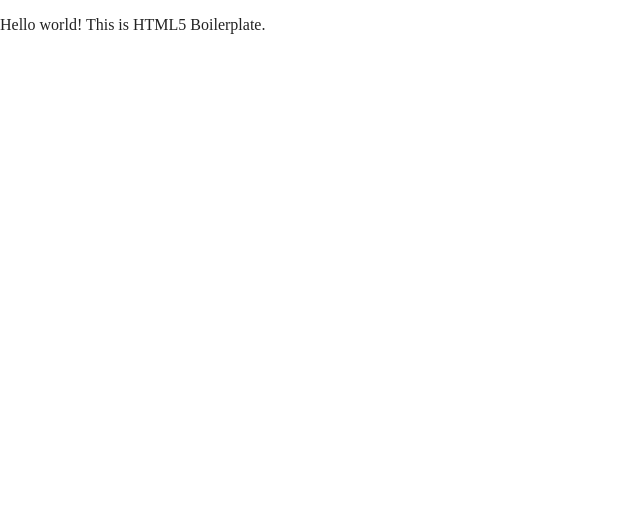
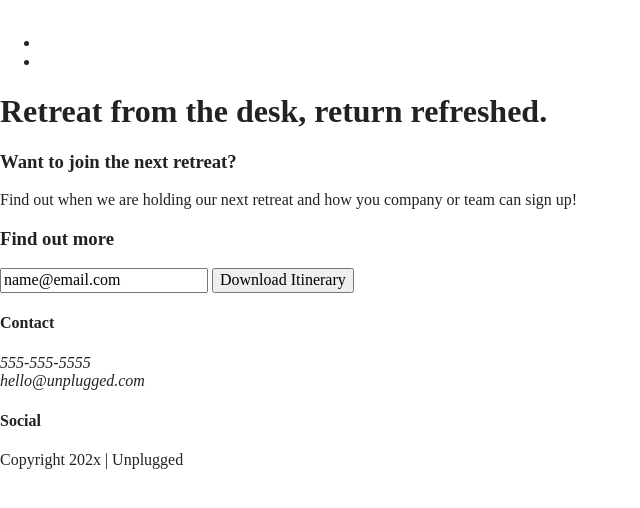
Before and after one commit to MeganMcLaughlin87/unplugged-site, a website built with Parcel: page index.html in a window 1280 px wide. Shown: the whole page, without its empty margins (0-640 px from the left). Built offline with nearby package versions, Linux system fonts and the light colour scheme.

Commit message:
Added header, footer, and main content areas. Wrote HTML for header, footer, and main content areas. Added HTML tags. Added text. Added newsletter signup form.

```diff
--- a/index.html
+++ b/index.html
@@ -3,7 +3,7 @@
 
 <head>
   <meta charset="utf-8">
-  <title></title>
+  <title>Unplugged Retreat</title>
   <meta name="description" content="">
   <meta name="viewport" content="width=device-width, initial-scale=1">
 
@@ -21,11 +21,78 @@
 
   <meta name="theme-color" content="#fafafa">
 </head>
+<header>
+  <div class="content-wrapper">
+    <a href="#">
+      <img>
+    </a>
+    <div class="header-divider">
+
+    </div>
+    <nav>
+      <ul>
+        <li><a href="faq/index.html"></a></li>
+        <li><a href="about/index.html"></a></li>
+      </ul>
+    </nav>
+
+  </div>
+</header>
+
+<main>
+  <section class="hero-area">
+    <div class="content-wrapper">
+      <h1>Retreat from the desk, return refreshed.</h1>
+    </div>
+  </section>
+  <aside>
+    <div class="content-wrapper">
+      <div class="form-description">
+        <h3>Want to join the next retreat?</h3>
+        <p>Find out when we are holding our next retreat and how you company or team can sign up!</p>
+      </div>
+      <div class="form">
+        <h3>Find out more</h3>
+        <input type="text" name="name" value="name@email.com">
+        <input type="button" value="Download Itinerary">
+      </div>
+    </div>
+  </aside>
+
+</main>
+
+<footer>
+  <div class="content-wrapper">
+    <div class="footer-content">
+      <div class="contact">
+        <h4>Contact</h4>
+        <address>
+          <p>
+            555-555-5555<br>
+            hello@unplugged.com
+          </p>
+        </address>
+        <div class="social">
+          <h4>Social</h4>
+          <div class="social-icons">
+            <p>
+              <a href="#"></a>
+            </p>
+          </div>
+
+        </div>
+      </div>
+    </div>
+  </div>
+  <div class="copyright">
+    <p>Copyright 202x | Unplugged</p>
+  </div>
+</footer>
 
 <body>
 
   <!-- Add your site or application content here -->
-  <p>Hello world! This is HTML5 Boilerplate.</p>
+
   <script src="js/vendor/modernizr-3.11.2.min.js"></script>
   <script src="js/plugins.js"></script>
   <script src="js/main.js"></script>
```
